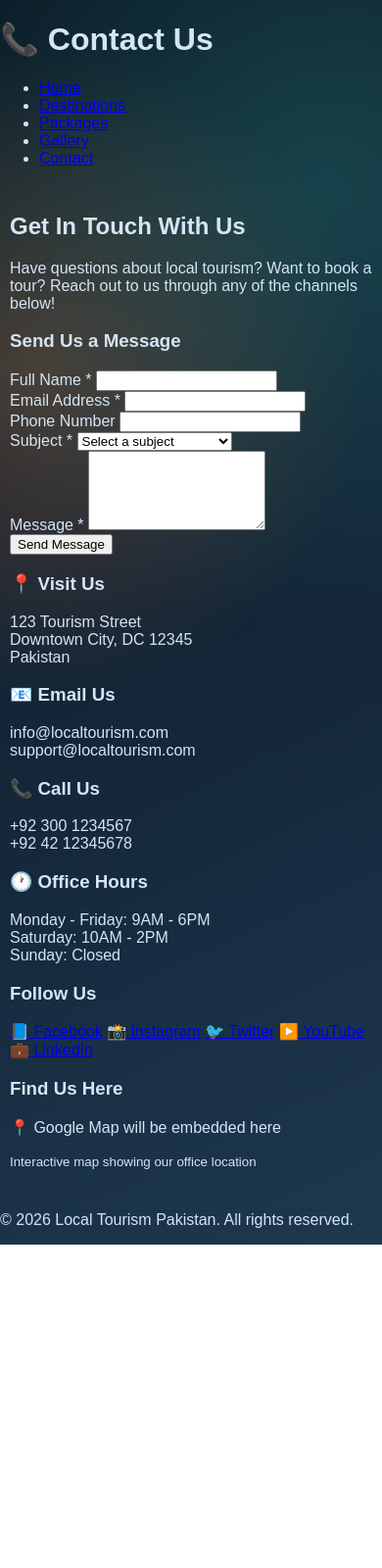
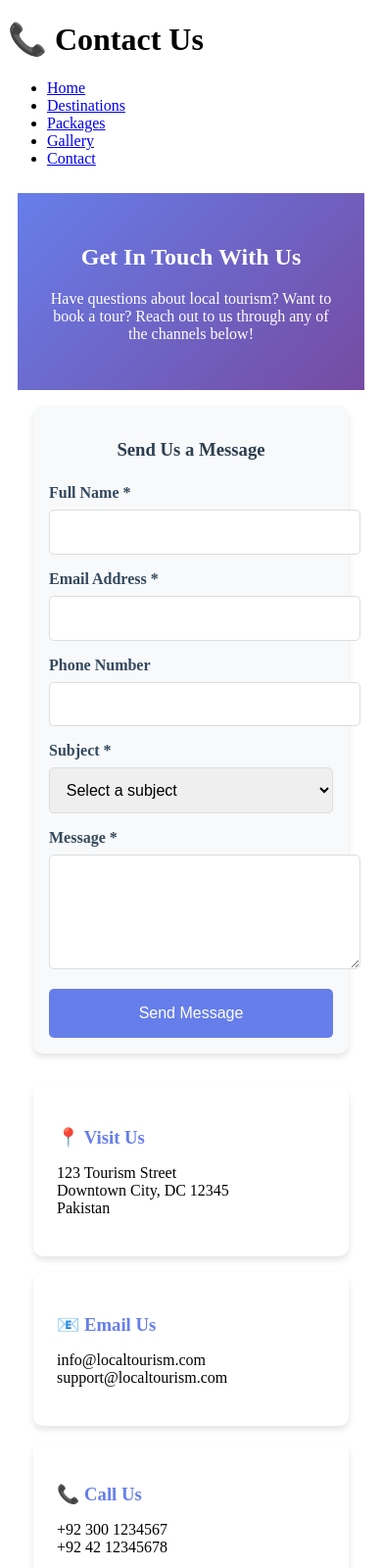
Before and after one commit to manaf430/campus-events, a website: page src/contact.html in a window 390 px wide. Shown: the top 1600 px of the page at 98% size. Before the commit the page ends 1270 px from the top, so only its background shows below. Drawn offline with Linux system fonts and the light colour scheme.

Commit message:
Add CSS: contacayout and form styling

```diff
--- a/styles/style.css
+++ b/styles/style.css
@@ -1,133 +1,3 @@
-:root {
-	--bg-900: #0b1824;
-	--bg-700: #142638;
-	--bg-500: #1e3850;
-	--card-100: #f7fbff;
-	--text-900: #071017;
-	--text-200: #d4e5f4;
-	--accent-500: #ff8a3d;
-	--accent-600: #e86e1d;
-	--mint-400: #37c6b8;
-	--line-soft: rgba(212, 229, 244, 0.2);
-}
-
-* {
-	box-sizing: border-box;
-}
-
-html,
-body {
-	margin: 0;
-	padding: 0;
-}
-
-body {
-	min-height: 100vh;
-	font-family: "Outfit", sans-serif;
-	color: var(--text-200);
-	background:
-		radial-gradient(circle at 85% 15%, rgba(55, 198, 184, 0.22), transparent 40%),
-		radial-gradient(circle at 10% 30%, rgba(255, 138, 61, 0.24), transparent 35%),
-		linear-gradient(155deg, var(--bg-900), var(--bg-700) 55%, var(--bg-500));
-}
-
-.site-nav {
-	width: min(1120px, 92vw);
-	margin: 0 auto;
-	display: flex;
-	align-items: center;
-	justify-content: space-between;
-	padding: 1.1rem 0;
-}
-
-.brand {
-	text-decoration: none;
-	color: #ffffff;
-	font-family: "League Spartan", sans-serif;
-	font-weight: 800;
-	letter-spacing: 0.03em;
-	font-size: 1.4rem;
-}
-
-.nav-links {
-	list-style: none;
-	display: flex;
-	gap: 1rem;
-	margin: 0;
-	padding: 0;
-}
-
-.nav-links a {
-	text-decoration: none;
-	color: var(--text-200);
-	font-weight: 500;
-	padding: 0.4rem 0.65rem;
-	border-radius: 999px;
-	border: 1px solid transparent;
-	transition: all 0.25s ease;
-}
-
-.nav-links a:hover,
-.nav-links a.active {
-	color: #fff;
-	border-color: var(--line-soft);
-	background: rgba(255, 255, 255, 0.08);
-}
-
-.simple-header {
-	padding-bottom: 1.2rem;
-}
-
-.simple-header h1 {
-	width: min(1120px, 92vw);
-	margin: 2rem auto 0.45rem;
-	color: #fff;
-	font-family: "League Spartan", sans-serif;
-	font-size: clamp(2rem, 4vw, 2.8rem);
-}
-
-.simple-header p {
-	width: min(1120px, 92vw);
-	margin: 0 auto;
-	color: #c7dbef;
-}
-
-.content-shell {
-	width: min(1120px, 92vw);
-	margin: 0 auto 2.2rem;
-}
-
-.placeholder-panel {
-	background: rgba(255, 255, 255, 0.08);
-	border: 1px solid var(--line-soft);
-	border-radius: 16px;
-	padding: 1.2rem;
-}
-
-.placeholder-panel h2 {
-	margin: 0;
-	font-family: "League Spartan", sans-serif;
-	font-size: 1.7rem;
-	color: #fff;
-}
-
-.placeholder-panel p {
-	margin: 0.6rem 0 0;
-	line-height: 1.6;
-}
-
-@media (max-width: 860px) {
-	.site-nav {
-		align-items: flex-start;
-		flex-direction: column;
-		gap: 0.8rem;
-	}
-
-	.nav-links {
-		flex-wrap: wrap;
-	}
-
-}
 /* ============================================ */
 /* MEMBER 3 - PACKAGES PAGE STYLES              */
 /* ============================================ */
@@ -196,11 +66,145 @@ main {
 }
 
 /* ============================================ */
-/* RESPONSIVE DESIGN FOR MOBILE                 */
+/* MEMBER 4 - CONTACT PAGE STYLES               */
+/* ============================================ */
+
+.contact-intro {
+    text-align: center;
+    padding: 2rem;
+    background: linear-gradient(135deg, #667eea 0%, #764ba2 100%);
+    color: white;
+}
+
+.contact-container {
+    display: grid;
+    grid-template-columns: 1fr 1fr;
+    gap: 2rem;
+    padding: 2rem;
+    max-width: 1200px;
+    margin: 0 auto;
+}
+
+.contact-form {
+    background: #f8f9fa;
+    padding: 2rem;
+    border-radius: 10px;
+    box-shadow: 0 4px 6px rgba(0,0,0,0.1);
+}
+
+.contact-form h3 {
+    margin-bottom: 1.5rem;
+    color: #2c3e50;
+    text-align: center;
+}
+
+.form-group {
+    margin-bottom: 1rem;
+}
+
+.form-group label {
+    display: block;
+    margin-bottom: 0.5rem;
+    font-weight: bold;
+    color: #34495e;
+}
+
+.form-group input,
+.form-group select,
+.form-group textarea {
+    width: 100%;
+    padding: 0.8rem;
+    border: 1px solid #ddd;
+    border-radius: 5px;
+    font-size: 1rem;
+}
+
+.submit-btn {
+    background: #667eea;
+    color: white;
+    padding: 1rem 2rem;
+    border: none;
+    border-radius: 5px;
+    font-size: 1rem;
+    cursor: pointer;
+    width: 100%;
+    transition: background 0.3s ease;
+}
+
+.submit-btn:hover {
+    background: #5a67d8;
+}
+
+.contact-info {
+    display: grid;
+    grid-template-columns: repeat(auto-fit, minmax(200px, 1fr));
+    gap: 1rem;
+}
+
+.info-card {
+    background: white;
+    padding: 1.5rem;
+    border-radius: 10px;
+    box-shadow: 0 4px 6px rgba(0,0,0,0.1);
+}
+
+.info-card h3 {
+    color: #667eea;
+    margin-bottom: 0.5rem;
+}
+
+.social-media {
+    grid-column: 1 / -1;
+    background: #2c3e50;
+    color: white;
+    padding: 1.5rem;
+    border-radius: 10px;
+    text-align: center;
+}
+
+.social-links {
+    display: flex;
+    justify-content: center;
+    gap: 1rem;
+    flex-wrap: wrap;
+    margin-top: 1rem;
+}
+
+.social-icon {
+    color: white;
+    text-decoration: none;
+    padding: 0.5rem 1rem;
+    background: #34495e;
+    border-radius: 5px;
+    transition: background 0.3s ease;
+}
+
+.social-icon:hover {
+    background: #667eea;
+}
+
+.map-section {
+    padding: 2rem;
+    text-align: center;
+    background: #f8f9fa;
+    margin-top: 1rem;
+}
+
+.map-placeholder {
+    background: #e9ecef;
+    padding: 3rem;
+    border-radius: 10px;
+    max-width: 800px;
+    margin: 0 auto;
+}
+
+/* ============================================ */
+/* RESPONSIVE DESIGN FOR BOTH PAGES             */
 /* ============================================ */
 
 /* Tablet Screens (768px and below) */
 @media (max-width: 768px) {
+    /* Member 3 - Packages responsive */
     .package-card {
         padding: 18px;
         margin: 18px 0;
@@ -214,10 +218,35 @@ main {
         width: 100%;
         padding: 10px;
     }
+
+    /* Member 4 - Contact responsive */
+    .contact-container {
+        grid-template-columns: 1fr;
+        padding: 1rem;
+    }
+
+    .contact-form {
+        padding: 1rem;
+    }
+
+    .contact-info {
+        grid-template-columns: 1fr;
+    }
+
+    .social-links {
+        flex-direction: column;
+        align-items: center;
+    }
+
+    .social-icon {
+        width: 80%;
+        text-align: center;
+    }
 }
 
 /* Mobile Screens (480px and below) */
 @media (max-width: 480px) {
+    /* Member 3 - Packages responsive */
     main {
         padding: 10px;
     }
```
